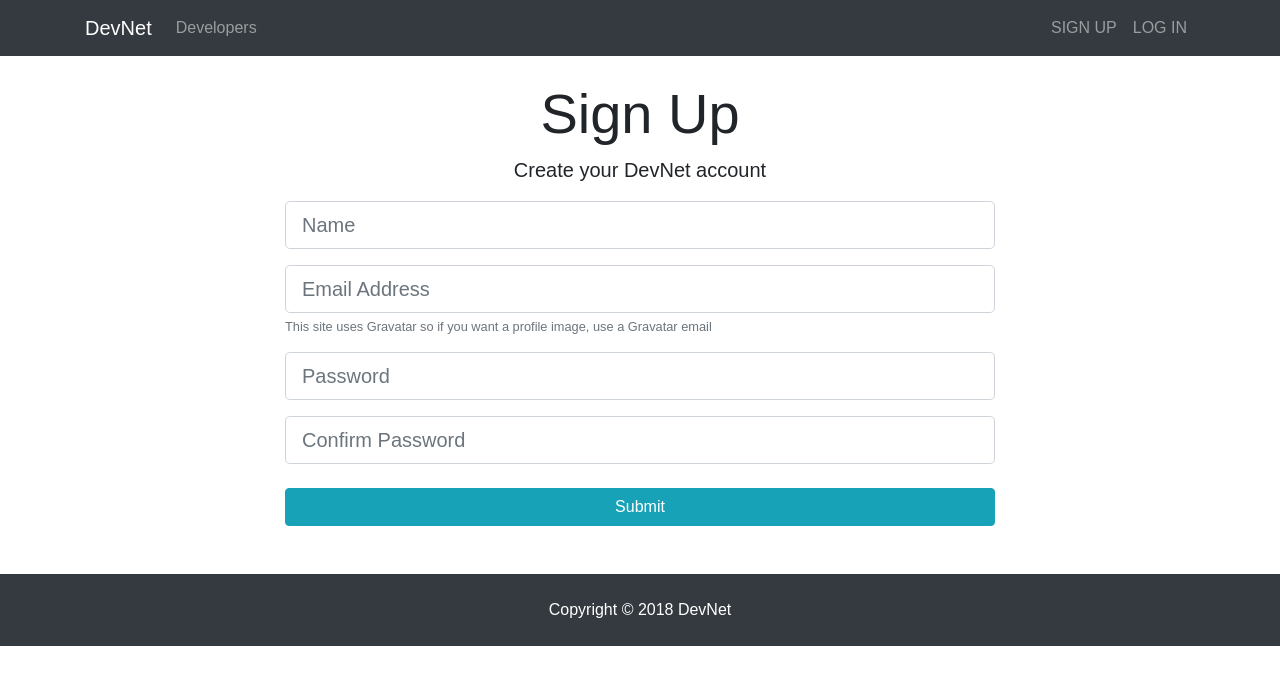
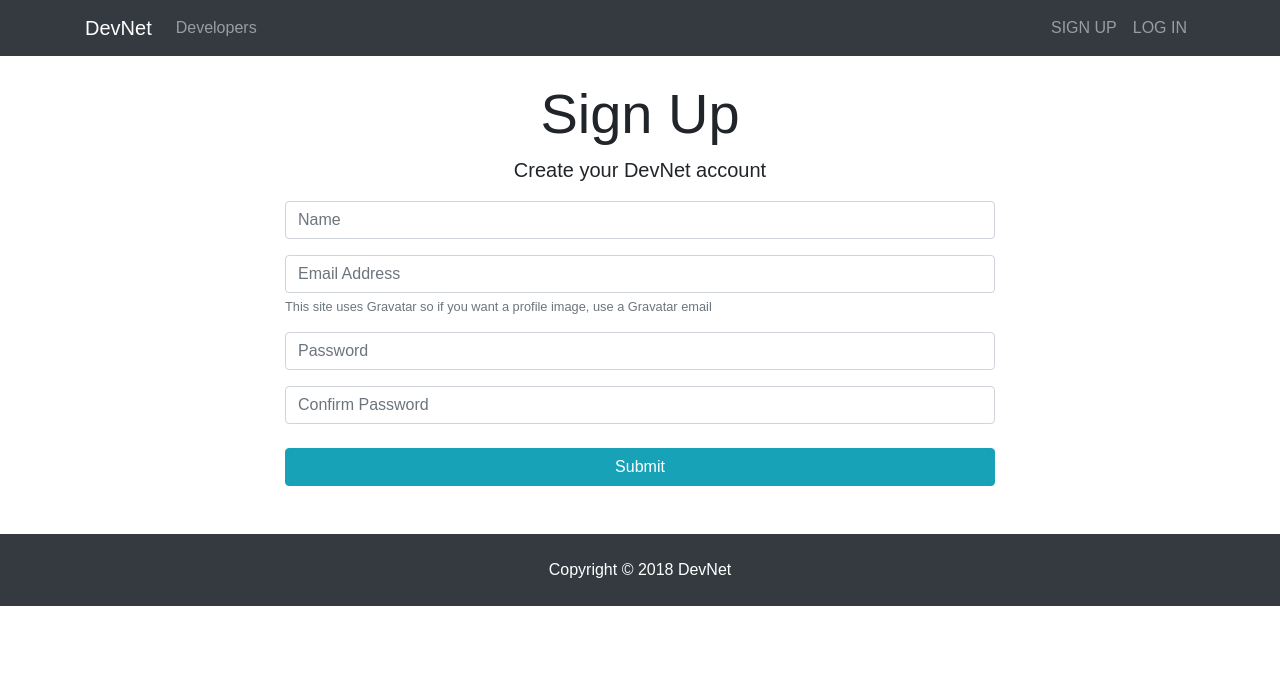
Before and after one commit to mikhail-kostiuk/Devnet, a React (Create React App) app in the folder client/: page /register in a window 1280 px wide. Shown: the top 684 px of the page. Built offline with nearby package versions, Linux system fonts and the light colour scheme.

Commit message:
Refactor login and register forms

```diff
--- a/client/src/components/auth/Login.js
+++ b/client/src/components/auth/Login.js
@@ -3,6 +3,7 @@ import PropTypes from "prop-types";
 import { connect } from "react-redux";
 import classnames from "classnames";
 import { loginUser } from "../../actions/authActions";
+import TextFieldGroup from "../common/TextFieldGroup";
 
 class Login extends Component {
   constructor() {
@@ -58,36 +59,24 @@ class Login extends Component {
               <h1 className="display-4 text-center">Log In</h1>
               <p className="lead text-center">Sign In to your DevNet account</p>
               <form noValidate onSubmit={this.onFormSubmit}>
-                <div className="form-group">
-                  <input
-                    className={classnames("form-control form-control-lg", {
-                      "is-invalid": errors.email
-                    })}
+                <TextFieldGroup
                   type="email"
                   placeholder="Email Address"
                   name="email"
                   value={this.state.email}
                   onChange={this.onInputChange}
+                  error={errors.email}
                 />
-                  {errors.email && (
-                    <div className="invalid-feedback">{errors.email}</div>
-                  )}
-                </div>
-                <div className="form-group">
-                  <input
-                    className={classnames("form-control form-control-lg", {
-                      "is-invalid": errors.password
-                    })}
+
+                <TextFieldGroup
                   type="password"
                   placeholder="Password"
                   name="password"
                   value={this.state.password}
                   onChange={this.onInputChange}
+                  error={errors.password}
                 />
-                  {errors.password && (
-                    <div className="invalid-feedback">{errors.password}</div>
-                  )}
-                </div>
+
                 <input className="btn btn-info btn-block mt-4" type="submit" />
               </form>
             </div>
--- a/client/src/components/auth/Register.js
+++ b/client/src/components/auth/Register.js
@@ -5,6 +5,7 @@ import axios from "axios";
 import classnames from "classnames";
 import { connect } from "react-redux";
 import { registerUser } from "../../actions/authActions";
+import TextFieldGroup from "../common/TextFieldGroup";
 
 class Register extends Component {
   constructor() {
@@ -61,72 +62,43 @@ class Register extends Component {
               <h1 className="display-4 text-center">Sign Up</h1>
               <p className="lead text-center">Create your DevNet account</p>
               <form noValidate onSubmit={this.onFormSubmit}>
-                <div className="form-group">
-                  <input
-                    className={classnames("form-control form-control-lg", {
-                      "is-invalid": errors.name
-                    })}
+                <TextFieldGroup
                   type="text"
                   placeholder="Name"
                   name="name"
                   value={this.state.name}
                   onChange={this.onInputChange}
+                  error={errors.name}
                 />
-                  {errors.name && (
-                    <div className="invalid-feedback">{errors.name}</div>
-                  )}
-                </div>
-                <div className="form-group">
-                  <input
-                    className={classnames("form-control form-control-lg", {
-                      "is-invalid": errors.email
-                    })}
+
+                <TextFieldGroup
                   type="email"
                   placeholder="Email Address"
                   name="email"
                   value={this.state.email}
                   onChange={this.onInputChange}
+                  error={errors.email}
+                  info="This site uses Gravatar so if you want a profile image, use a Gravatar email"
                 />
-                  {errors.email && (
-                    <div className="invalid-feedback">{errors.email}</div>
-                  )}
-                  <small className="form-text text-muted">
-                    This site uses Gravatar so if you want a profile image, use
-                    a Gravatar email
-                  </small>
-                </div>
-                <div className="form-group">
-                  <input
-                    className={classnames("form-control form-control-lg", {
-                      "is-invalid": errors.password
-                    })}
+
+                <TextFieldGroup
                   type="password"
                   placeholder="Password"
                   name="password"
                   value={this.state.password}
                   onChange={this.onInputChange}
+                  error={errors.password}
                 />
-                  {errors.password && (
-                    <div className="invalid-feedback">{errors.password}</div>
-                  )}
-                </div>
-                <div className="form-group">
-                  <input
-                    className={classnames("form-control form-control-lg", {
-                      "is-invalid": errors.confirmPassword
-                    })}
+
+                <TextFieldGroup
                   type="password"
                   placeholder="Confirm Password"
                   name="confirmPassword"
                   value={this.state.confirmPassword}
                   onChange={this.onInputChange}
+                  error={errors.confirmPassword}
                 />
-                  {errors.confirmPassword && (
-                    <div className="invalid-feedback">
-                      {errors.confirmPassword}
-                    </div>
-                  )}
-                </div>
+
                 <input className="btn btn-info btn-block mt-4" type="submit" />
               </form>
             </div>
```
Lines whose indentation alone changed are shown as unchanged.
